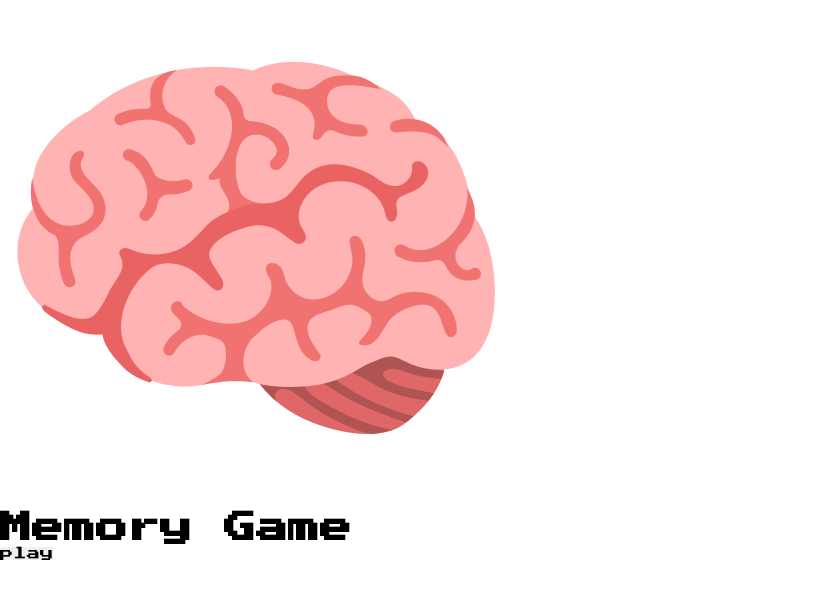
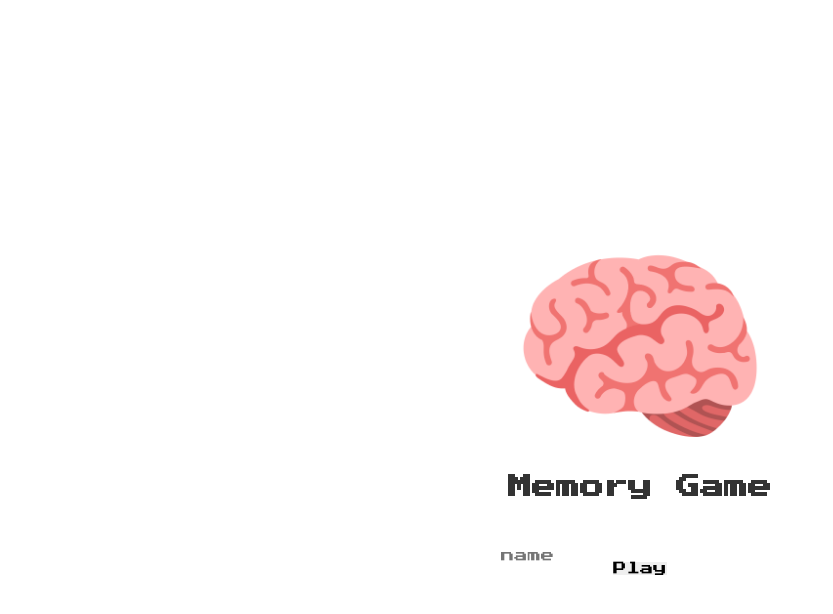
Before and after one commit to esthertamires/jogo_da_memoria, a plain HTML site: page pages/index.html in a window 1280 px wide. Shown: the whole page, without its empty margins (0-833 px from the left). Drawn offline with Linux system fonts and the light colour scheme.

Commit message:
adicionando estilos

```diff
--- a/css/login.css
+++ b/css/login.css
@@ -0,0 +1,38 @@
+.login__form {
+    align-items: center;
+    display: flex;
+    flex-direction: column;
+    height: 100vh;
+    justify-content: center;
+
+}
+
+.login__header{
+    align-items: center;
+    display: flex;
+    flex-direction: column;
+    justify-content: center;
+    margin-bottom: 50px;
+}
+
+.login__header img{
+    width: 250px;
+
+}
+
+.login__header h1{
+    color: #333;
+    font-size: 1.5em;
+}
+
+.login__input{
+    border: 2px solid #333;
+    border-radius: 8px;
+    color: #333;
+    font-size: 1em;
+    margin-bottom: 15px;
+    max-width: 300px;
+    outline: none;
+    padding: 30px;
+    width: 100%;
+}
--- a/pages/index.html
+++ b/pages/index.html
@@ -16,7 +16,9 @@
             <img src="/imagens/brain.png" alt="brain icon" class="">
             <h1>Memory Game</h1>
         </div>
-        <button type="submit">play</button>
+        <input type="text" placeholder="name" class="login__">
+        <button type="submit">Play</button>
+
     </form>
 
 </body>
```
Also changed, not shown: 1 other file.
